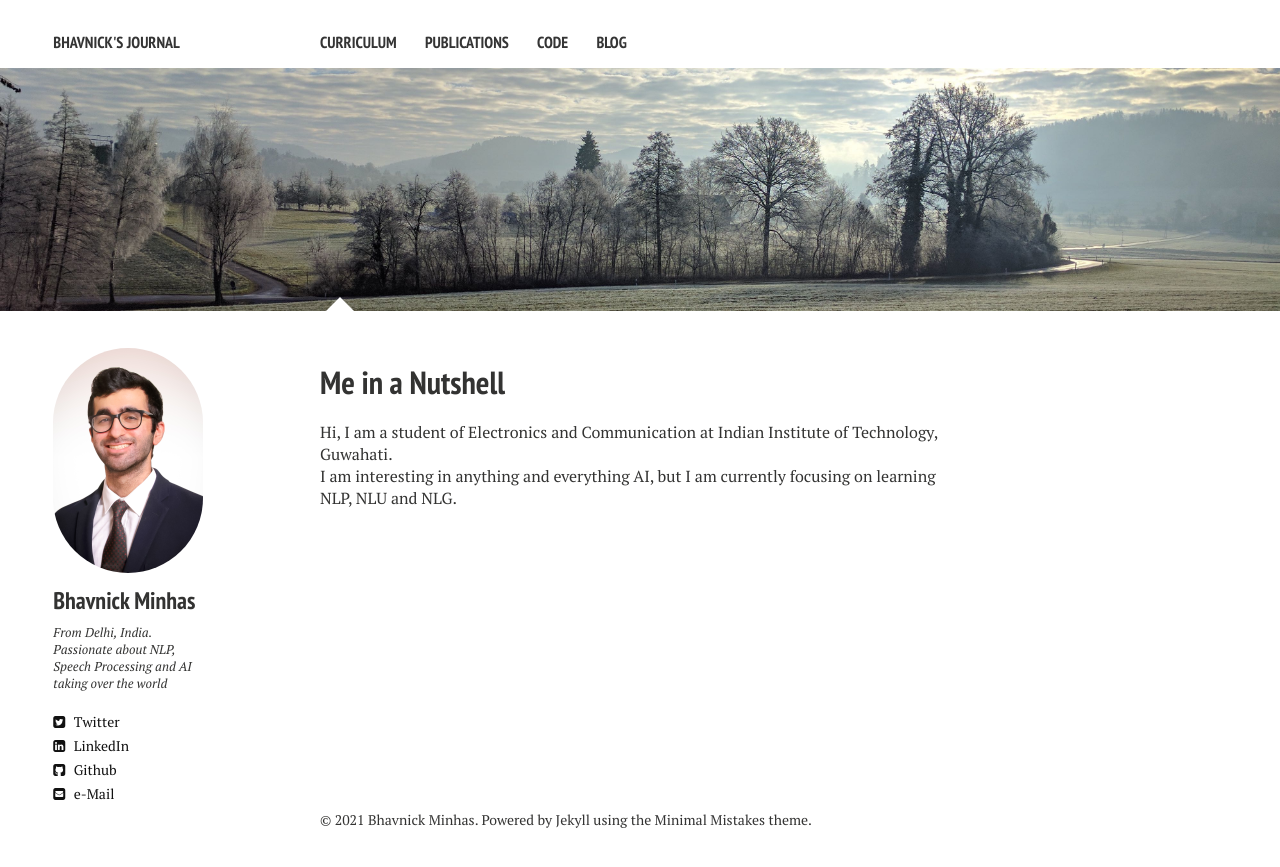
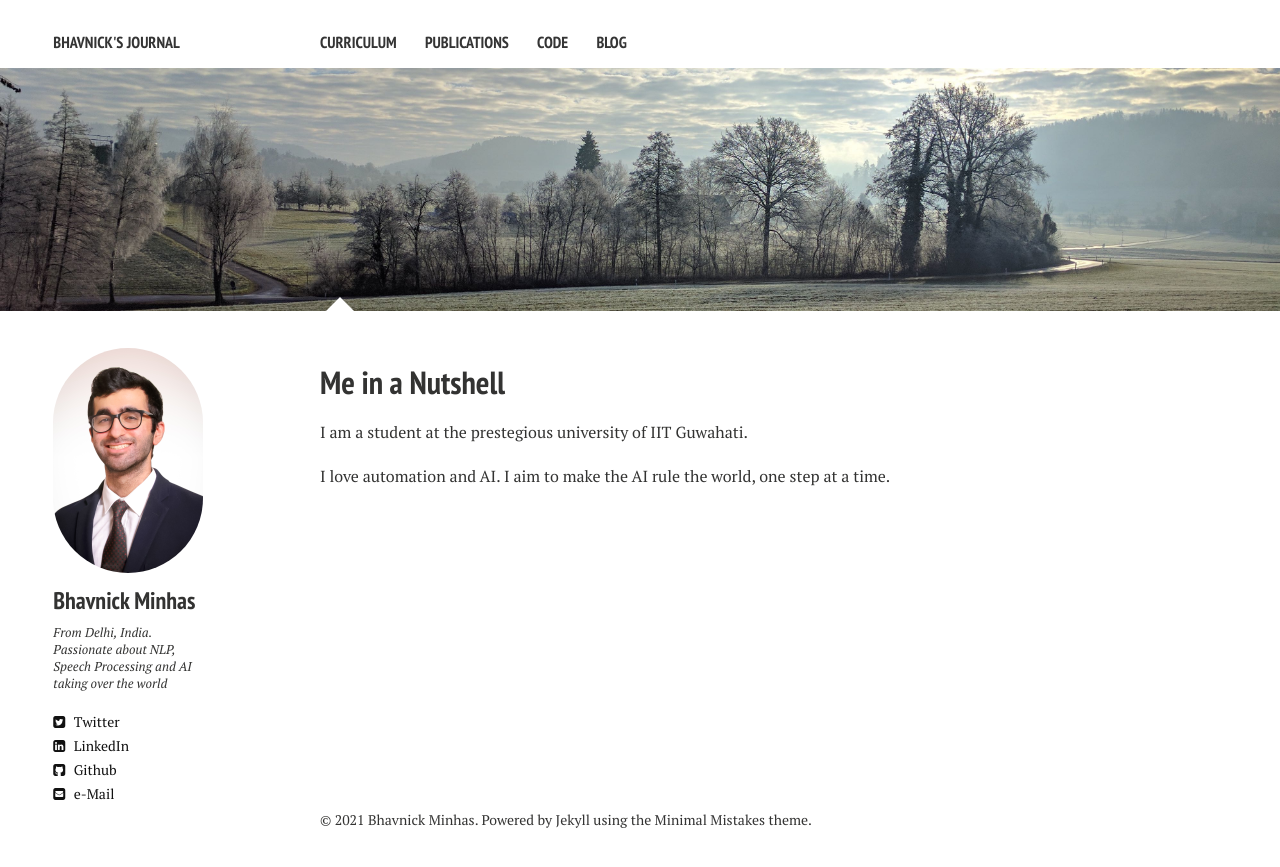
Before and after one commit to bhavnicksm/Bhavnicksm.github.io, a Jekyll site: the page built from index.md, in a window 1280 px wide. Shown: the top 867 px of the page. Built offline with Jekyll 4.4.1, drawn with Linux system fonts in a browser that asks for light colours; nearby versions of some CDN libraries; comment, search, counter and statistics services are not loaded.

Commit message:
Update index.md

```diff
--- a/index.md
+++ b/index.md
@@ -6,7 +6,9 @@ tags: [Jekyll, theme, responsive, blog, template]
 image:
   feature: trees.jpg
 ---
-Hi, I am a student of Electronics and Communication at Indian Institute of Technology, Guwahati.
 
+I am a student at the prestegious university of IIT Guwahati.
 
-I am interesting in anything and everything AI, but I am currently focusing on learning NLP, NLU and NLG.
+<br/>
+
+I love automation and AI. I aim to make the AI rule the world, one step at a time.
```
